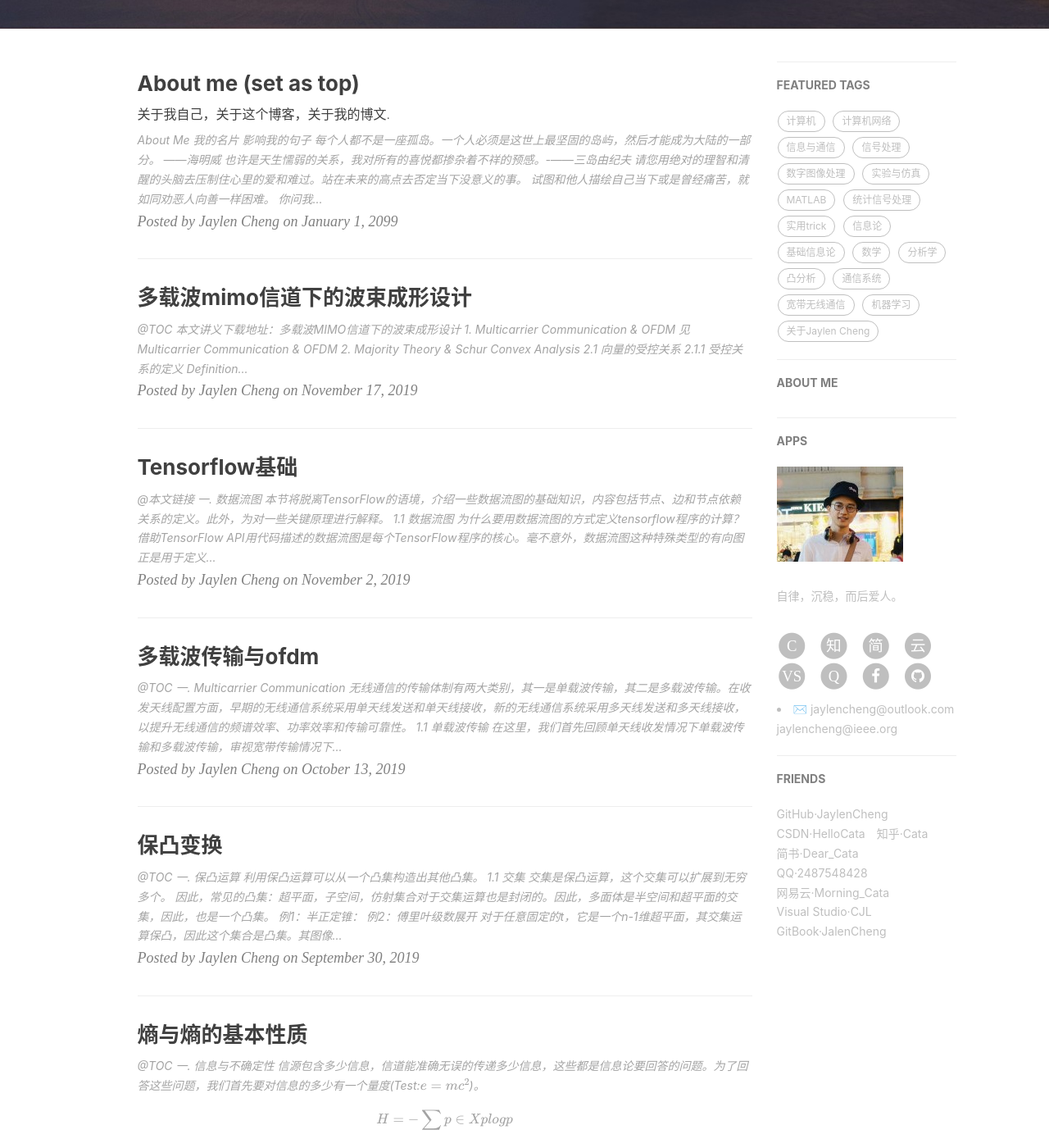
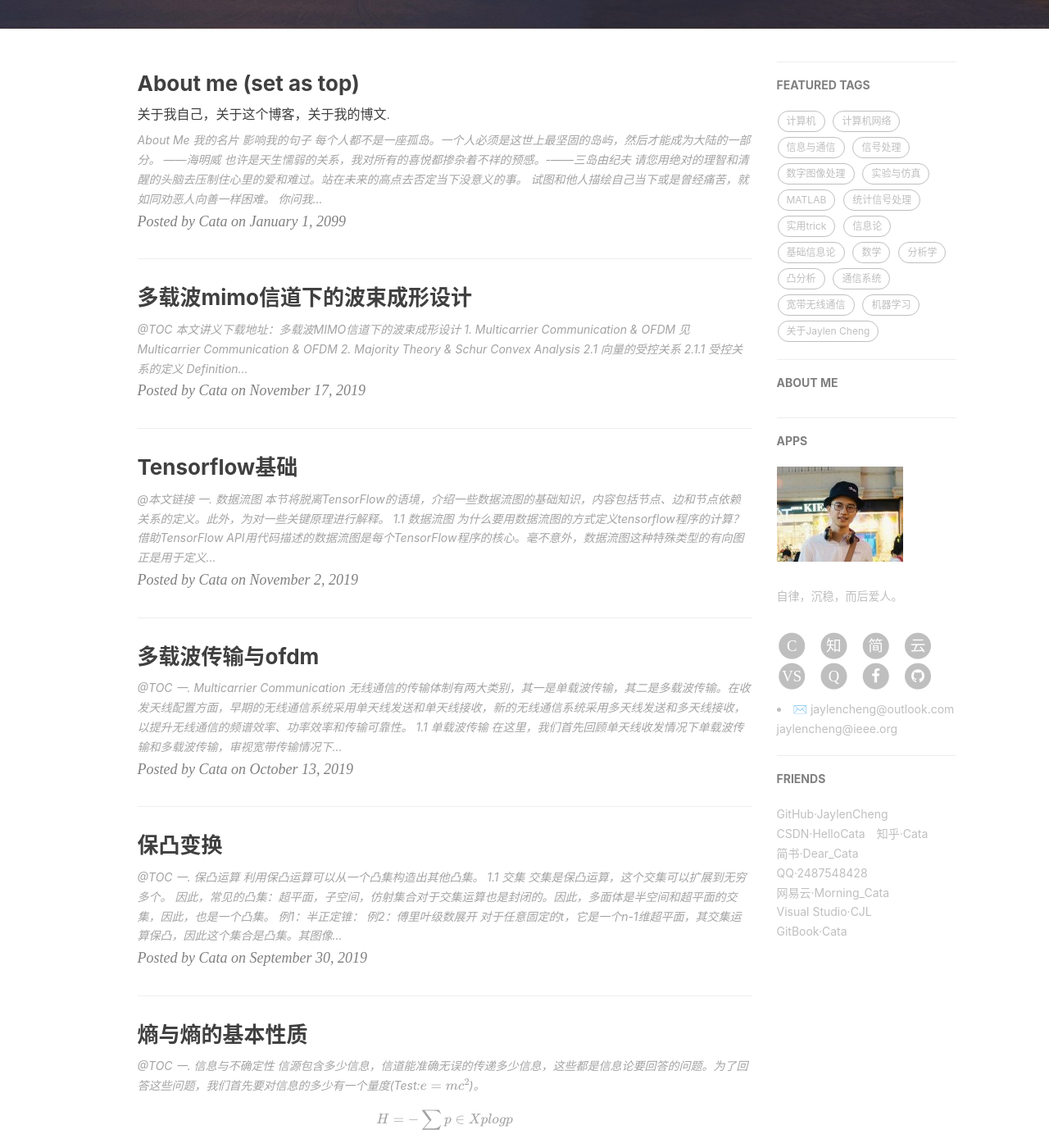
Before and after one commit to jaylencheng/jaylencheng.github.io, a Jekyll site: the page built from index.html, in a window 1280 px wide and 1400 px high, scrolled down 383 px. Shown: the whole window at 82% size. Built offline with Jekyll 4.4.1, drawn with Linux system fonts in a browser that asks for light colours; nearby versions of some CDN libraries; formulas are drawn with MathJax 3; the list of posts is cut into pages by our own code; comment, search, counter and statistics services are not loaded; some of the changed text lies outside the part shown.

Commit message:
Update _config.yml

```diff
--- a/_config.yml
+++ b/_config.yml
@@ -1,10 +1,10 @@
 # Site settings | 网站设置
-title: Jaylen Cheng
-SEOTitle: 欢迎访问JaylenCheng的主页 | Jaylen Chneg
+title: Cata
+SEOTitle: 欢迎访问Cata的主页 | Cata
 header-img: img/home-bg-he.png
 email: jaylencheng@outlook.com  jaylencheng@ieee.org
-description: "欢迎访问Jaylen Cheng的主页"
-keyword: "Jaylen Chneg, Jaylen Cheng的博客, jaylen cheng, jaylencheng, Python blog, Information Theory"
+description: "欢迎访问Cata的主页"
+keyword: "Cata, Cata的博客, cata, Python blog, Information Theory"
 url: "http://jaylencheng.github.io"          # your host, for absolute URL
 baseurl: ""      # for example, '/blog' if your blog hosted on 'host/blog'
 github_repo: "https://github.com/jaylencheng/jaylencheng.github.io.git" #code repository | 代码仓库
@@ -115,7 +115,7 @@
         title: "Visual Studio·CJL",
         href: "https://chengjiale.visualstudio.com/"
     },{
-        title: "GitBook·JalenCheng",
+        title: "GitBook·Cata",
         href: "https://legacy.gitbook.com/@jaylencheng"
     }
 ]
```
